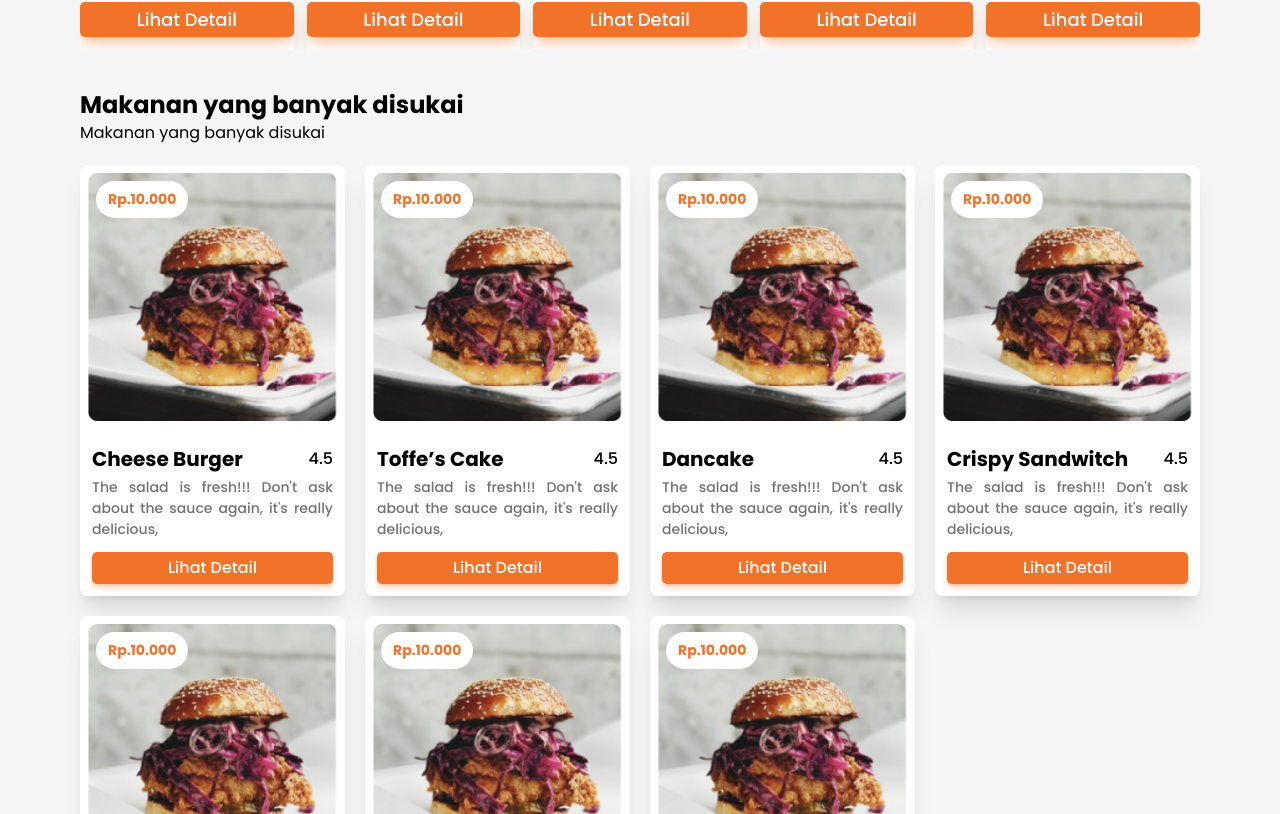
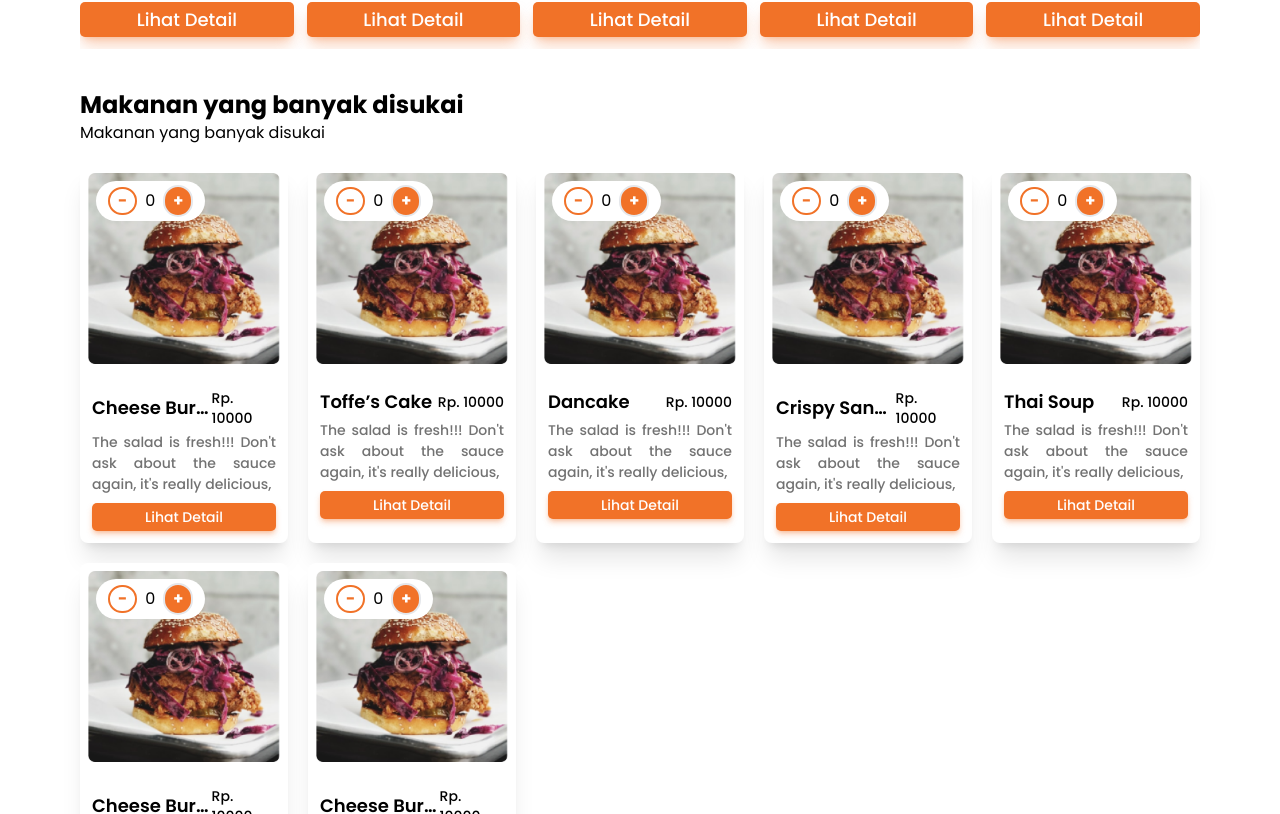
Before and after one commit to Aldi-rakis/LombaWebDesignv2, a React (Vite) app: page /pesan in a window 1280 px wide. Shown: the part 1986-2800 px from the top of the page. Built offline with nearby package versions, Linux system fonts and the light colour scheme.

Commit message:
order system

```diff
--- a/package.json
+++ b/package.json
@@ -13,11 +13,14 @@
     "@heroicons/react": "^2.1.5",
     "@material-tailwind/react": "^2.1.10",
     "axios": "^1.7.7",
+    "flowbite": "^2.5.2",
+    "flowbite-react": "^0.10.2",
     "react": "^18.2.0",
     "react-bootstrap": "^2.0.0-beta.6",
     "react-dom": "^18.2.0",
     "react-markdown": "^9.0.1",
     "react-router-dom": "^6.27.0",
+    "reactjs-popup": "^2.0.6",
     "swiper": "^11.1.14"
   },
   "devDependencies": {
--- a/src/page/pesanan.jsx
+++ b/src/page/pesanan.jsx
@@ -17,56 +17,63 @@ import donut from '../assets/icon/donut.png'
 import clock from '../assets/icon/clock.png'
 import burger from '../assets/image/burger.png'
 import CardSwiper from '../component/card-swiper/card-swiper'
+import Popup from 'reactjs-popup';
 
 function Pesanan() {
 
   const [isOpen, setIsOpen] = useState(false);
+  const [cartItems, setCartItems] = useState([])
+  const [isConfirmOpen, setIsConfirmOpen] = useState(false);
+  const [name, setName] = useState('');
+  const [number, setNumber] = useState('');
 
   const toggleMenu = () => {
     setIsOpen(!isOpen);
   };
 
+  console.log(cartItems)
+
   const dummy = [
     {
       id: 1,
       name: "Cheese Burger",
-      price: "Rp.10.000",
+      price: 10000,
       desc: "The salad is fresh!!! Don't ask about the sauce again, it's really delicious, "
     },
     {
       id: 2,
       name: "Toffe’s Cake",
-      price: "Rp.10.000",
+      price: 10000,
       desc: "The salad is fresh!!! Don't ask about the sauce again, it's really delicious, "
     },
     {
       id: 3,
       name: "Dancake",
-      price: "Rp.10.000",
+      price: 10000,
       desc: "The salad is fresh!!! Don't ask about the sauce again, it's really delicious, "
     },
     {
       id: 4,
       name: "Crispy Sandwitch",
-      price: "Rp.10.000",
+      price: 10000,
       desc: "The salad is fresh!!! Don't ask about the sauce again, it's really delicious, "
     },
     {
       id: 5,
       name: "Thai Soup",
-      price: "Rp.10.000",
+      price: 10000,
       desc: "The salad is fresh!!! Don't ask about the sauce again, it's really delicious, "
     },
     {
       id: 6,
       name: "Cheese Burger",
-      price: "Rp.10.000",
+      price: 10000,
       desc: "The salad is fresh!!! Don't ask about the sauce again, it's really delicious, "
     },
     {
       id: 7,
       name: "Cheese Burger",
-      price: "Rp.10.000",
+      price: 10000,
       desc: "The salad is fresh!!! Don't ask about the sauce again, it's really delicious, "
     },
   ]
@@ -92,8 +99,194 @@ function Pesanan() {
     },
   ]
 
+  const addProduct = (item) => {
+    const existingProduct = cartItems.find(cartItem => cartItem.id === item.id)
+
+    if (existingProduct) {
+      setCartItems(cartItems.map(cartItem =>
+        cartItem.id === item.id ? { ...cartItem, quantity: cartItem.quantity + 1 } : cartItem
+      ))
+    } else {
+      setCartItems([...cartItems, { ...item, quantity: 1 }]);
+    }
+  }
+
+  const removeProduct = (item) => {
+    const existingItem = cartItems.find(cartItem => cartItem.id === item.id);
+
+    if (existingItem) {
+      if (existingItem.quantity > 1) {
+        setCartItems(cartItems.map(cartItem =>
+          cartItem.id === item.id
+            ? { ...cartItem, quantity: cartItem.quantity - 1 }
+            : cartItem
+        ));
+      } else {
+        setCartItems(cartItems.filter(cartItem => cartItem.id !== item.id));
+      }
+    }
+  };
+
+  const toggleModal = () => {
+    setIsOpen(!isOpen);
+  };
+
+  const handleConfirm = () => {
+    if (!name || !number) {
+      alert("Please fill in all fields."); // Validasi sederhana
+      return;
+    }
+
+    setIsConfirmOpen(true);
+    setIsOpen(!isOpen);
+    toggleModal();
+  };
+
+  const handleCloseConfirm = () => {
+    setIsConfirmOpen(false); // Tutup pop-up konfirmasi
+  };
+
   return (
     <>
+
+      {/* Modal Form */}
+      {isOpen && (
+        <div className="fixed inset-0 flex items-center justify-center z-50 transition-all m-3">
+          <div className="fixed inset-0 bg-black bg-opacity-75"></div>
+          <div className="bg-white rounded-lg shadow-lg w-full max-w-md p-6 z-50">
+            <h2 className="text-xl font-medium mb-4">Detail Pemesanan</h2>
+            <form>
+              <input
+                type="text"
+                value={name}
+                onChange={(e) => setName(e.target.value)}
+                className='w-full border-2 border-neutral-300 rounded p-2 ps-4'
+                placeholder='Nama Pemesan'
+              />
+              <input
+                type="text"
+                value={number}
+                onChange={(e) => setNumber(e.target.value)}
+                className='w-full border-2 border-neutral-300 rounded p-2 ps-4 my-2'
+                placeholder='No Pemesan'
+              />
+            </form>
+            <div className="mt-4 flex justify-end items-center gap-3">
+              <button onClick={toggleModal} className="bg-red-500 text-white px-4 py-2 rounded-md">
+                Close
+              </button>
+              <button onClick={handleConfirm} className="bg-blue-500 text-white px-4 py-2 rounded-md">
+                Lanjutkan
+              </button>
+            </div>
+          </div>
+        </div>
+      )}
+
+      {/* Pop-up Konfirmasi */}
+      {isConfirmOpen && (
+        // <Popup open={isConfirmOpen} onClose={handleCloseConfirm}>
+        //   <div className="modal">
+        //     <h2 className="text-xl font-medium">Detail Pemesanan</h2>
+        //     <p>Nama: {name}</p>
+        //     <p>No Pemesan: {number}</p>
+        //     <p>Produk yang dibeli:</p>
+        //     <ul>
+        //       {cartItems.map(item => (
+        //         <li key={item.id}>{item.name} - {item.quantity} x Rp. {item.price}</li>
+        //       ))}
+        //     </ul>
+        //     <p>Total Harga: Rp. {cartItems.reduce((acc, item) => acc + item.price * item.quantity, 0)}</p>
+        //     <button onClick={handleCloseConfirm} className="bg-red-500 text-white px-4 py-2 rounded-md">
+        //       Close
+        //     </button>
+        //   </div>
+        // </Popup>
+        <div className="fixed inset-0 flex items-center justify-center z-50 transition-all m-3">
+          <div className="fixed inset-0 bg-black bg-opacity-75"></div>
+          <div className="bg-white rounded-lg shadow-lg w-full max-w-md p-6 z-50">
+            <h2 className="text-xl font-medium mb-4">Detail Pemesanan</h2>
+            {(
+              <div>
+                <div className='flex items-center justify-between border-b-2 py-2'>
+                  <h1>Nama Pemesan: </h1>
+                  <p className='font-semibold'>{name}</p>
+                </div>
+                <div className='flex items-center justify-between border-b-2 py-2'>
+                  <h1>Nomer Pemesan: </h1>
+                  <p className='font-semibold'>{number}</p>
+                </div>
+                <div className='h-60 overflow-y-auto'>
+                  {
+                    cartItems.map((item, index) => (
+                      <div className='mt-2 bg-[#F17228] text-white p-3 rounded'>
+                        <div className='flex items-center justify-between'>
+                          <div>
+                            <h1 className='font-semibold'>{item.name}</h1>
+                            <h1>{item.price * item.quantity}</h1>
+                          </div>
+
+                          <div className='bg-white py-1 px-3 rounded-full flex items-center gap-2'>
+                            <button className='border-2 rounded-full px-2 border-[#F17228] text-[#F17228] font-bold' onClick={() => removeProduct(item)}> - </button>
+                            <p className='text-black'>{cartItems.find(cartItem => cartItem.id === item.id)?.quantity || 0}</p>
+
+                            <button className='border-2 rounded-full px-2 h-[32px] bg-[#F17228] text-white font-medium' onClick={() => addProduct(item)}> + </button>
+                          </div>
+                        </div>
+                      </div>
+                    ))
+                  }
+                </div>
+                <div className='text-black mt-4'>
+                  <div className='flex justify-between border-b-2 py-2'>
+                    <h1>Total Pemesanan : </h1>
+                    <p className=' font-semibold'>
+                      Rp. {cartItems.reduce((acc, item) => acc + item.price * item.quantity, 0)}
+                    </p>
+                  </div>
+                  <div className='flex justify-between border-b-2 py-2'>
+                    <h1>Potongan Diskon : </h1>
+                    <p className=' font-semibold'>
+                      Rp. 0
+                    </p>
+                  </div>
+                  <div className='flex justify-between border-b-2 py-2'>
+                    <h1>Grand Total : </h1>
+                    <p className=' font-semibold'>
+                      Rp. {cartItems.reduce((acc, item) => acc + item.price * item.quantity, 0)}
+                    </p>
+                  </div>
+                </div>
+              </div>
+            )}
+            <div className="mt-4 flex justify-end items-center gap-3">
+              <button className=" text-red-600 font-semibold px-4 py-2 rounded-md w-full" onClick={handleCloseConfirm}>
+                Batalkan Pesanan
+              </button>
+              <button className="bg-[#F17228] text-white font-semibold px-4 py-2 rounded-md w-full">
+                Pesan Sekarang
+              </button>
+            </div>
+          </div>
+        </div>
+      )}
+
+
+      {
+        cartItems.length > 0 && (
+          <div className='bg-[#FFB20E] fixed w-full z-10 bottom-0 flex items-center p-3 justify-between hover:bg-[#edb742] transition-all' onClick={toggleModal}>
+            <div className='text-white'>
+              <h1>{cartItems.reduce((acc, item) => acc + item.quantity, 0)} item(s)</h1>
+              <p className='text-white font-semibold'>
+                Rp. {cartItems.reduce((acc, item) => acc + item.price * item.quantity, 0)}
+              </p>
+            </div>
+            <button className='text-white font-semibold'>Lihat Pesanan</button>
+          </div>
+        )
+      }
+
+
       {/* Section 1 */}
       <section className='h-fit bg-cover bg-center flex'
         style={{ backgroundImage: `url(${bgHome})` }}>
@@ -139,8 +332,8 @@ function Pesanan() {
       </section>
 
       {/* Section 2 */}
-      <section className=' '>
-        <div className=' h-fit bg-neutral-100 p-4 sm:p-10'>
+      <section className='p-4 sm:p-10'>
+        <div className=' h-fit'>
           <h1 className='text-3xl font-bold text-[#F17228] text-center'>How does it work</h1>
           <div className='grid grid-cols-1 sm:grid-cols-2 lg:grid-cols-4 w-3/4 m-auto justify-center gap-8 my-14'>
             <div className=''>
@@ -189,39 +382,33 @@ function Pesanan() {
               <p>Makanan yang banyak disukai</p>
             </div>
 
-            <div className='grid grid-cols-2 sm:grid-cols-3 lg:grid-cols-4 my-5 items-center gap-2 sm:gap-5'>
+            <div className='grid grid-cols-2 sm:grid-cols-3 lg:grid-cols-5 my-5 items-center gap-2 sm:gap-5'>
               {dummy.map((item, index) => {
                 return (
-                  <div className='bg-white shadow-xl rounded-lg max-h-[475px] h-full'>
+                  <div className='bg-white shadow-xl rounded-lg max-h-[575px] h-full'>
                     <div className='relative'>
                       <div className='p-2'>
                         <img src={burger} alt="" className='bg-centers object-cover w-full' />
-                        <div className='flex items-center absolute top-4 left-4 gap-2'>
-                          <div className='bg-white p-2 rounded-full px-3 font-bold text-[#F17228]'>
-                            <p className='text-[10px] sm:text-[14px]'>{item.price}</p>
-                          </div>
-                          {/* <div className='bg-[#FFB20E] p-2 rounded-full px-4 font-bold text-white flex items-center gap-2'>
-                          <img src={clock} alt="" />
-                          <p className='text-[14px]'>Fast</p>
-                        </div> */}
+                      </div>
+                      <div className='bg-white py-1 px-3 rounded-full flex items-center absolute top-4 left-4 gap-2'>
+                        <button className='border-2 rounded-full px-2 border-[#F17228] text-[#F17228] font-bold' onClick={() => removeProduct(item)}> - </button>
+                        <p>{cartItems.find(cartItem => cartItem.id === item.id)?.quantity || 0}</p>
+
+                        <button className='border-2 rounded-full px-2 h-[32px] bg-[#F17228] text-white font-bold' onClick={() => addProduct(item)}> + </button>
+                      </div>
+                    </div>
+                    <div className='p-3'>
+                      <div className=''>
+                        <div className='flex items-center justify-between my-1'>
+                          <h1 className="text-sm md:text-lg font-semibold truncate max-w-[65%]" title={item.name}>
+                            {item.name || 'Unnamed Item'}
+                          </h1>
+                          <h4 className='text-sm font-medium'>Rp. {item.price}</h4>
                         </div>
                       </div>
-                      {/* <div className='bg-white py-1 px-3 rounded-full flex items-center justify-center gap-3 absolute w-fit translate-x-16 -translate-y-14 max-sm:translate-x-24 max-lg:translate-x-10'>
-                        <button className='border-2 rounded-full px-2 border-[#F17228] text-[#F17228] font-bold'> - </button>
-                        <p>0</p>
-                        <button className='border-2 rounded-full px-2 h-[32px] bg-[#F17228] text-white font-bold'> + </button>
-                      </div> */}
-                    </div>
-                    <div className='p-3'>
                       <div>
-                        <div className='flex items-center justify-between my-1'>
-                          <h1 className='text-sm md:text-xl font-bold'>{item.name}</h1>
-                          <h4 className='text-base font-medium'>4.5</h4>
-                        </div>
-                      <p className='text-justify text-[10px] sm:text-[14px] font-medium opacity-55'>The salad is fresh!!! Don't ask about the sauce again, it's really delicious, </p>
-                      </div>
-                      <div>
-                        <button className='w-full mt-3 bg-[#F17228] text-white font-medium p-1 rounded-[5px] shadow-md shadow-[#f1722858]'>Lihat Detail</button>
+                        <p className='text-justify mb-2 text-[10px] sm:text-[14px] font-medium opacity-55'>The salad is fresh!!! Don't ask about the sauce again, it's really delicious, </p>
+                        <button className='w-full bg-[#F17228] text-white font-medium p-1 rounded-[5px] text-sm shadow-md shadow-[#f1722858]'>Lihat Detail</button>
                       </div>
                     </div>
                   </div>
--- a/tailwind.config.js
+++ b/tailwind.config.js
@@ -1,10 +1,14 @@
+const flowbite = require("flowbite-react/tailwind");
 /** @type {import('tailwindcss').Config} */
 export default {
   content: [
     "./src/**/*.{js,jsx,ts,tsx}",
+    flowbite.content(),
   ],
   theme: {
     extend: {},
   },
-  plugins: [],
+  plugins: [
+    flowbite.plugin(),
+  ],
 }
```
Also changed, not shown: src/component/popUp.jsx (added, +21 -0 lines), 1 other file (tests, documents, lock files or other folders).
